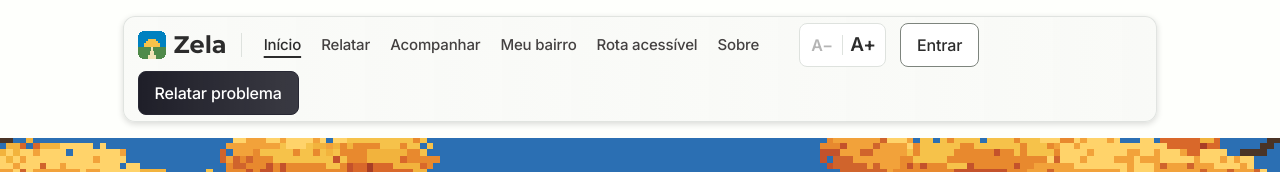
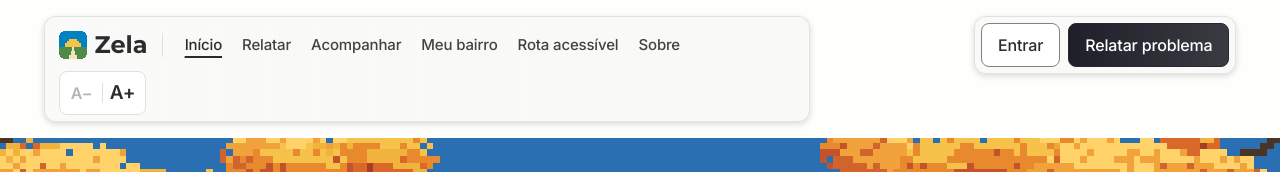
Before and after one commit to fabriciogallo/zela, a plain HTML site: page index.html in a window 1280 px wide. Shown: the top 172 px of the page. Drawn offline with Linux system fonts and the light colour scheme.

Commit message:
Cabeçalho: Entrar e Relatar problema na lateral direita
Co-Authored-By: Claude Opus 5.5 <noreply@anthropic.com>

```diff
--- a/css/style.css
+++ b/css/style.css
@@ -618,3 +618,19 @@ tr:last-child td { border-bottom: 0; }
 .route-stats--2 { grid-template-columns: repeat(2, minmax(0, 1fr)); }
 .route-stats--2 .route-stat { padding: 18px 20px; }
 .route-stats--2 dd { font-size: clamp(1.75rem, 2.6vw, 2.25rem); }
+
+/* ---------- Cabeçalho: navegação à esquerda, ações na lateral direita ---------- */
+.site-header { display: flex; flex-wrap: wrap; align-items: flex-start; justify-content: space-between; gap: 8px 16px; }
+.site-header .nav-bar { margin: 0; }
+.header-actions {
+  pointer-events: auto; display: flex; align-items: center; gap: 8px;
+  min-height: 56px; padding: 6px;
+  background: linear-gradient(to right, rgba(249, 250, 247, .9), rgba(249, 250, 247, .96));
+  border: 1px solid rgba(222, 226, 222, .9); border-radius: var(--r-sheet);
+  backdrop-filter: blur(9px); -webkit-backdrop-filter: blur(9px); box-shadow: var(--shadow-glass);
+}
+.header-actions:empty { display: none; }
+@media (max-width: 860px) {
+  .site-header { flex-direction: column; align-items: stretch; }
+  .header-actions { justify-content: flex-end; min-height: 0; }
+}
--- a/index.html
+++ b/index.html
@@ -43,8 +43,10 @@
           <span class="v-rule" aria-hidden="true"></span>
           <button type="button" data-texto-mais aria-label="Aumentar o texto" style="font-size:1.1875rem">A+</button>
         </div>
-        <a class="btn btn--primary" href="relatar.html">Relatar problema</a>
       </div>
+    </div>
+    <div class="header-actions">
+      <a class="btn btn--primary" href="relatar.html">Relatar problema</a>
     </div>
   </header>
 
--- a/js/comum.js
+++ b/js/comum.js
@@ -60,8 +60,8 @@
 
   /* Link "Entrar" / "Meus avisos" no menu de todas as páginas */
   function iniciarLinkConta() {
-    var cta = document.querySelector(".nav-collapsible > .btn--primary");
-    if (!cta) return;
+    var lado = document.querySelector(".header-actions");
+    if (!lado) return;
     var u = ZELA.conta.atual();
     var a = document.createElement("a");
     a.className = "btn btn--ghost account-link";
@@ -69,7 +69,7 @@
     a.textContent = u ? "Meus avisos" + (u.nome ? " · " + u.nome.split(" ")[0] : "") : "Entrar";
     var aqui = location.pathname.split("/").pop();
     if (aqui === a.getAttribute("href")) a.setAttribute("aria-current", "page");
-    cta.parentNode.insertBefore(a, cta);
+    lado.insertBefore(a, lado.firstChild);
   }
 
   /* ---------- Anúncios para leitores de tela ---------- */
```
Also changed, not shown: acompanhar.html (+3 -1 lines), bairro.html (+3 -1 lines), entrar.html (+3 -1 lines), meus-avisos.html (+3 -1 lines), projeto.html (+3 -1 lines), relatar.html (+1 -0 lines), rota.html (+3 -1 lines), sobre.html (+3 -1 lines).
